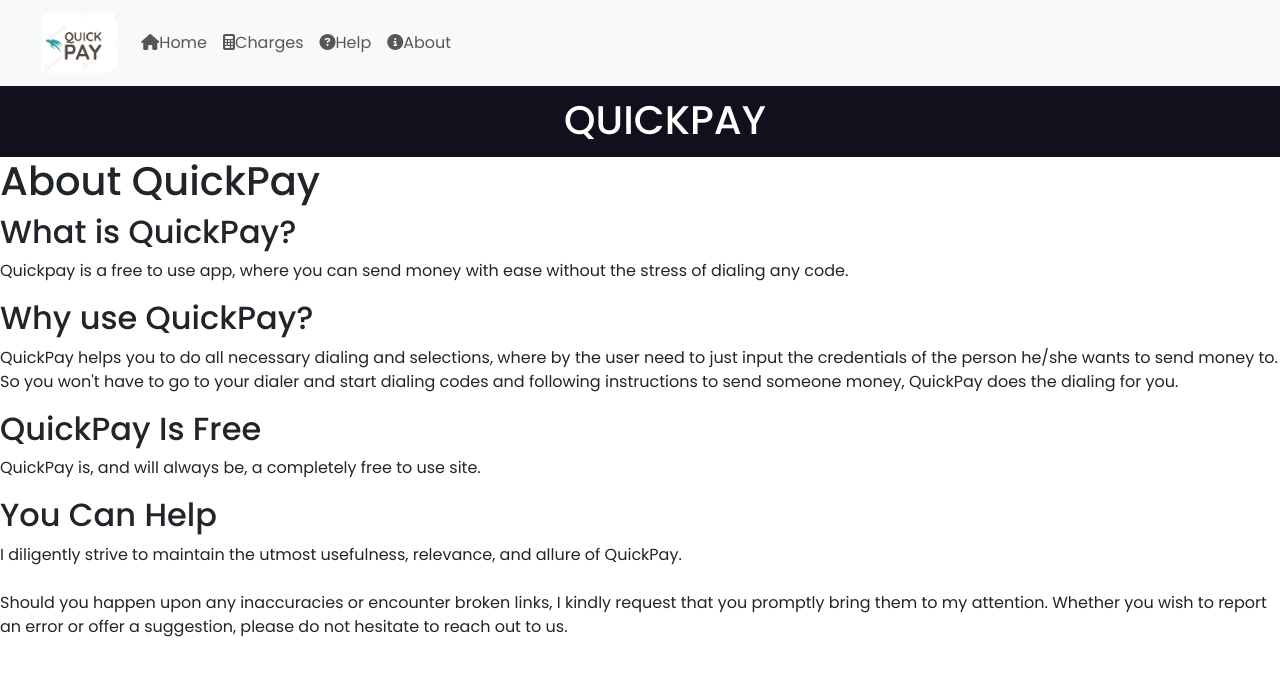
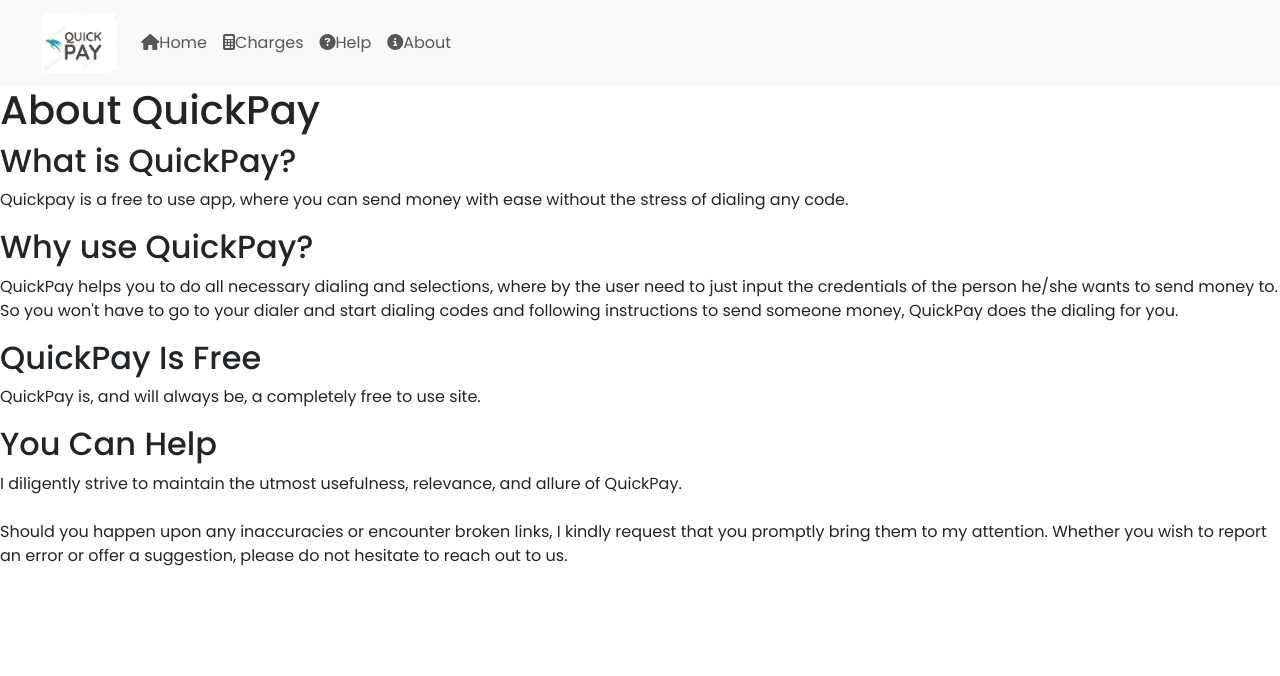
Before and after one commit to ElimpeJunior/EasyPay, a plain HTML site: page about.html in a window 1280 px wide. Drawn offline with nearby package versions, Linux system fonts and the light colour scheme.

Commit message:
Quick pay removed

```diff
--- a/about.html
+++ b/about.html
@@ -79,11 +79,7 @@
       </nav>
     </section>
 
-    <section class="home-section">
-      <div class="home-content">
-        <h1>QuickPay</h1>
-      </div>
-    </section>
+    <section class="home-section"></section>
 
     <div class="container-about">
       <h1>About QuickPay</h1>
--- a/style.css
+++ b/style.css
@@ -17,18 +17,6 @@ body {
 
 .home-section {
   position: relative;
-}
-
-.home-section .home-content {
-  font-size: 20px;
-  font-weight: 500;
-  color: #ffffff;
-  background: #11101d;
-  text-transform: uppercase;
-  padding-top: 10px;
-  padding-bottom: 5px;
-  padding-left: 50px;
-  text-align: center;
 }
 
 .home-section .dialer-form {
```
Also changed, not shown: charges.html (+0 -3 lines), help.html (+0 -3 lines), index.html (+0 -3 lines).
